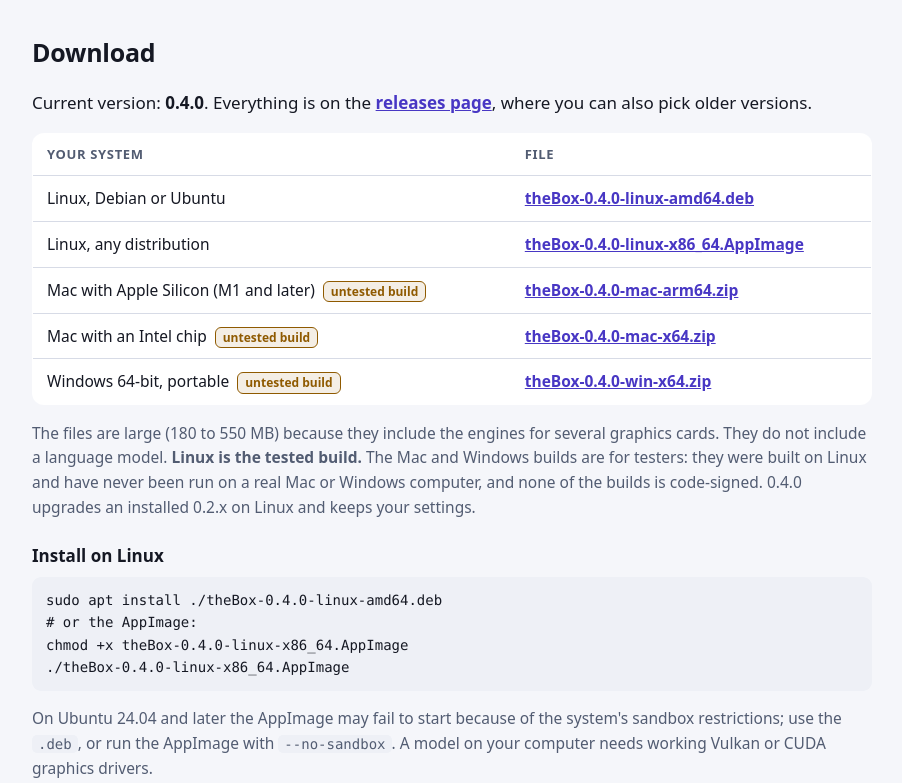
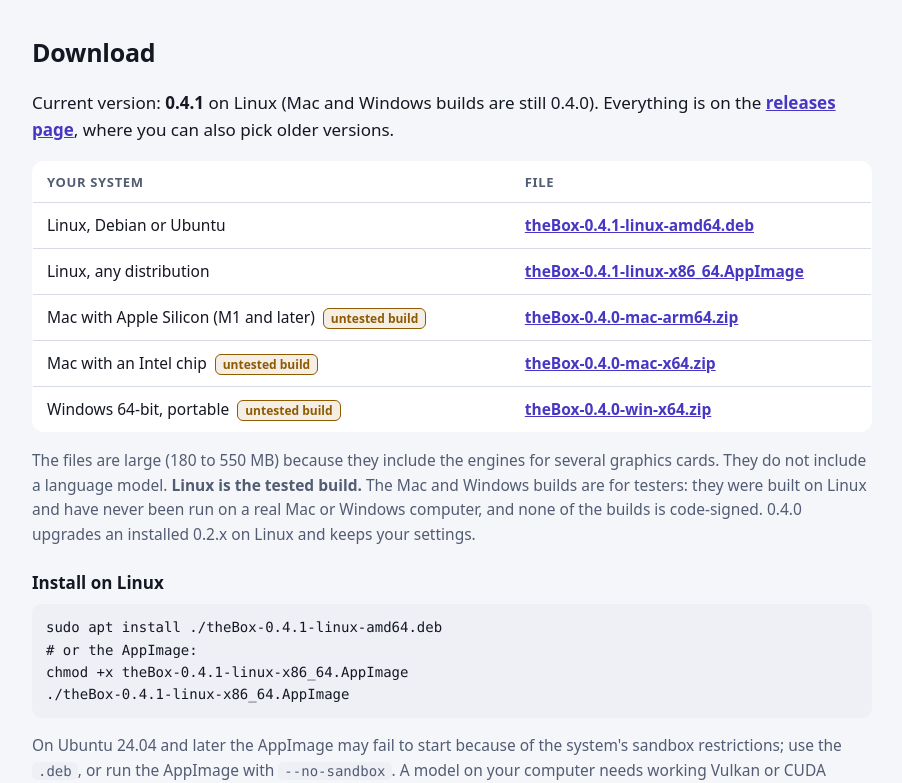
Before and after one commit to opaq-ai/getTheBox, a plain HTML site: page index.html in a window 1280 px wide. Shown: the part 3858-4641 px from the top of the page, without its empty margins (188-1090 px from the left). Drawn offline with Linux system fonts and the light colour scheme.

Commit message:
Download table: Linux 0.4.1

```diff
--- a/index.html
+++ b/index.html
@@ -156,12 +156,12 @@ a{color:var(--accent-ink)}
 
 <section id="download">
   <h2>Download</h2>
-  <p class="dl">Current version: <b>0.4.0</b>. Everything is on the <a href="https://github.com/opaq-ai/getTheBox/releases/latest">releases page</a>, where you can also pick older versions.</p>
+  <p class="dl">Current version: <b>0.4.1</b> on Linux (Mac and Windows builds are still 0.4.0). Everything is on the <a href="https://github.com/opaq-ai/getTheBox/releases/latest">releases page</a>, where you can also pick older versions.</p>
   <table>
     <thead><tr><th>Your system</th><th>File</th></tr></thead>
     <tbody class="dl">
-      <tr><td>Linux, Debian or Ubuntu</td><td><a href="https://github.com/opaq-ai/getTheBox/releases/download/v0.4.0/theBox-0.4.0-linux-amd64.deb">theBox-0.4.0-linux-amd64.deb</a></td></tr>
-      <tr><td>Linux, any distribution</td><td><a href="https://github.com/opaq-ai/getTheBox/releases/download/v0.4.0/theBox-0.4.0-linux-x86_64.AppImage">theBox-0.4.0-linux-x86_64.AppImage</a></td></tr>
+      <tr><td>Linux, Debian or Ubuntu</td><td><a href="https://github.com/opaq-ai/getTheBox/releases/download/v0.4.1/theBox-0.4.1-linux-amd64.deb">theBox-0.4.1-linux-amd64.deb</a></td></tr>
+      <tr><td>Linux, any distribution</td><td><a href="https://github.com/opaq-ai/getTheBox/releases/download/v0.4.1/theBox-0.4.1-linux-x86_64.AppImage">theBox-0.4.1-linux-x86_64.AppImage</a></td></tr>
       <tr><td>Mac with Apple Silicon (M1 and later) <span class="test">untested build</span></td><td><a href="https://github.com/opaq-ai/getTheBox/releases/download/v0.4.0/theBox-0.4.0-mac-arm64.zip">theBox-0.4.0-mac-arm64.zip</a></td></tr>
       <tr><td>Mac with an Intel chip <span class="test">untested build</span></td><td><a href="https://github.com/opaq-ai/getTheBox/releases/download/v0.4.0/theBox-0.4.0-mac-x64.zip">theBox-0.4.0-mac-x64.zip</a></td></tr>
       <tr><td>Windows 64-bit, portable <span class="test">untested build</span></td><td><a href="https://github.com/opaq-ai/getTheBox/releases/download/v0.4.0/theBox-0.4.0-win-x64.zip">theBox-0.4.0-win-x64.zip</a></td></tr>
@@ -170,10 +170,10 @@ a{color:var(--accent-ink)}
   <p style="color:var(--muted);font-size:15.5px">The files are large (180 to 550 MB) because they include the engines for several graphics cards. They do not include a language model. <b>Linux is the tested build.</b> The Mac and Windows builds are for testers: they were built on Linux and have never been run on a real Mac or Windows computer, and none of the builds is code-signed. 0.4.0 upgrades an installed 0.2.x on Linux and keeps your settings.</p>
 
   <h3 style="margin-top:22px">Install on Linux</h3>
-  <pre><code>sudo apt install ./theBox-0.4.0-linux-amd64.deb
+  <pre><code>sudo apt install ./theBox-0.4.1-linux-amd64.deb
 # or the AppImage:
-chmod +x theBox-0.4.0-linux-x86_64.AppImage
-./theBox-0.4.0-linux-x86_64.AppImage</code></pre>
+chmod +x theBox-0.4.1-linux-x86_64.AppImage
+./theBox-0.4.1-linux-x86_64.AppImage</code></pre>
   <p style="color:var(--muted);font-size:15.5px">On Ubuntu 24.04 and later the AppImage may fail to start because of the system's sandbox restrictions; use the <code>.deb</code>, or run the AppImage with <code>--no-sandbox</code>. A model on your computer needs working Vulkan or CUDA graphics drivers.</p>
 
   <h3 style="margin-top:22px">Install on macOS (testers)</h3>
@@ -192,7 +192,7 @@ chmod +x theBox-0.4.0-linux-x86_64.AppImage
 
   <h3 style="margin-top:22px">Check your download</h3>
   <p>The release includes <code>SHA256SUMS.txt</code>. Compare it with your file:</p>
-  <pre><code>sha256sum theBox-0.4.0-linux-amd64.deb       # Linux
+  <pre><code>sha256sum theBox-0.4.1-linux-amd64.deb       # Linux
 shasum -a 256 theBox-0.4.0-mac-arm64.zip     # macOS
 certutil -hashfile theBox-0.4.0-win-x64.zip SHA256   # Windows</code></pre>
 </section>
```
